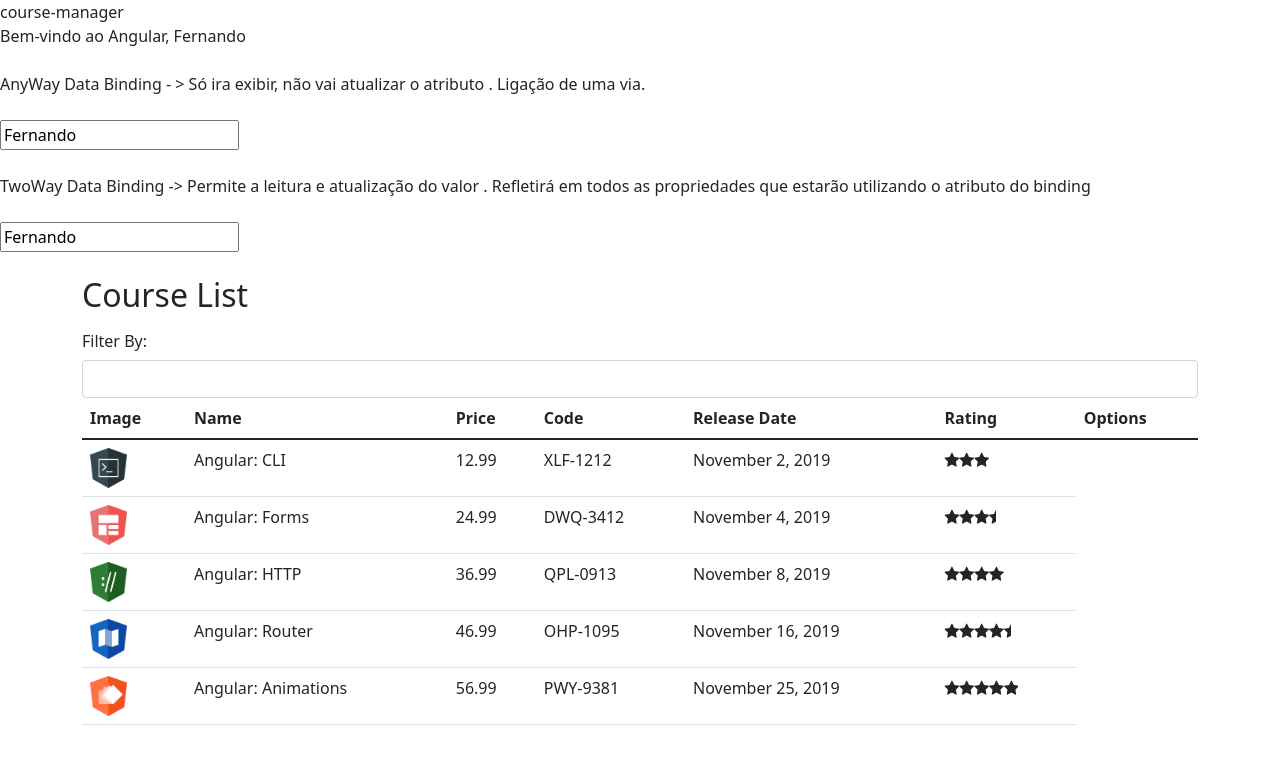
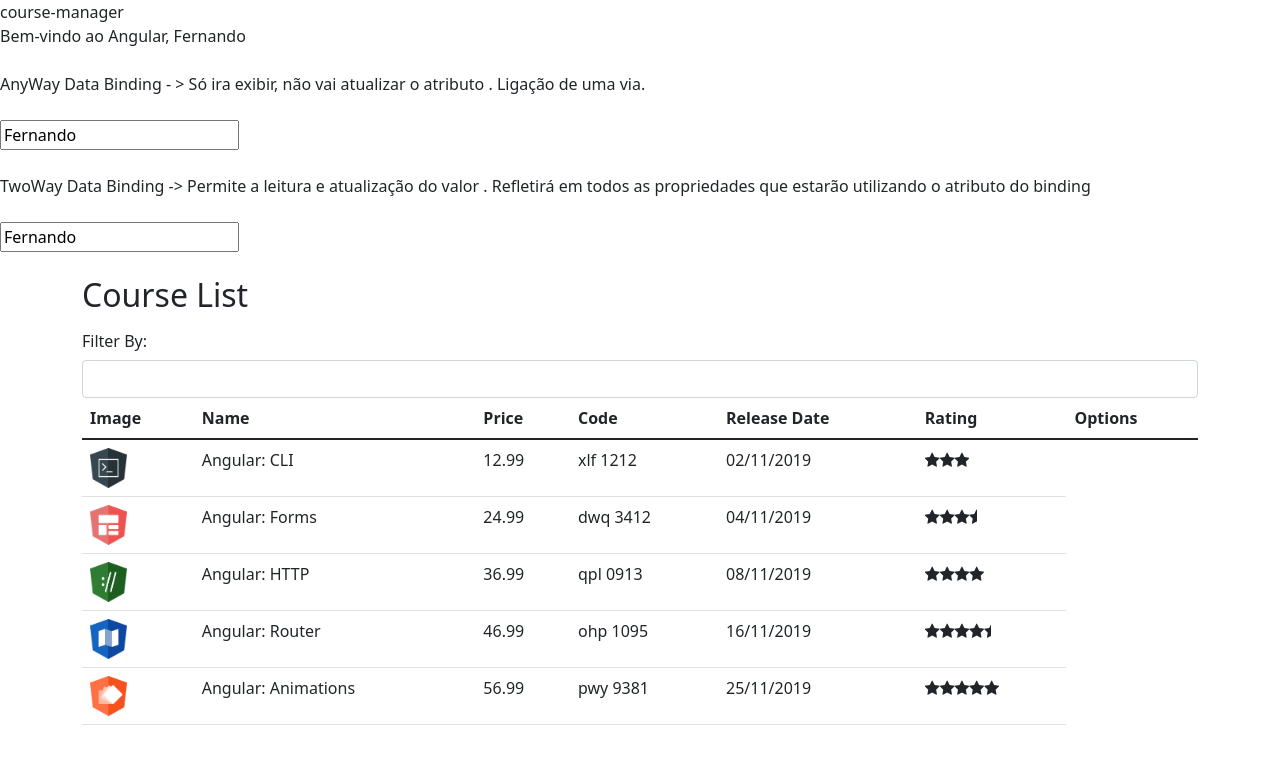
Before and after one commit to 740fernando/introducao-angular, an Angular app in the folder workspace/course-manager/: page / in a window 1280 px wide. Shown: the top 764 px of the page. Built offline with nearby package versions, Linux system fonts and the light colour scheme.

Commit message:
Transformando datas com Pipes

```diff
--- a/workspace/course-manager/src/app/app.module.ts
+++ b/workspace/course-manager/src/app/app.module.ts
@@ -1,15 +1,17 @@
-import { NgModule } from '@angular/core';
+import { NgModule, Pipe } from '@angular/core';
 import { BrowserModule } from '@angular/platform-browser';
 import { FormsModule } from '@angular/forms';
 import { AppComponent } from './app.component';
 import { CourseListComponent } from './courses/course-list.component';
 import { StarComponent } from './star/star.component';
+import { ReplacePipe } from './pipe/replace.pipe';
 
 @NgModule({
   declarations: [
     AppComponent,
     CourseListComponent,
-    StarComponent
+    StarComponent,
+    ReplacePipe
   ],
   imports: [
     BrowserModule,
--- a/workspace/course-manager/src/app/courses/course-list.component.html
+++ b/workspace/course-manager/src/app/courses/course-list.component.html
@@ -27,8 +27,8 @@
             <td><img [src]="course.imageUrl" height="30" height="40"></td>
             <td>{{course.name}}</td>
             <td>{{course.price}}</td>
-            <td>{{course.code}}</td>
-            <td>{{course.releaseDate}}</td>
+            <td>{{course.code | lowercase | replace: '-':' '}}</td>
+            <td>{{course.releaseDate | date : 'dd/MM/yyyy'}}</td>
             <td>
                 <app-star [rating]="course.rating"></app-star>
             </td>
--- /dev/null
+++ b/workspace/course-manager/src/app/pipe/replace.pipe.ts
@@ -0,0 +1,12 @@
+import { Pipe, PipeTransform } from "@angular/core";
+
+// Torna a classe elegivel para se tornar pipe
+@Pipe({
+    name: 'replace'
+})
+export class ReplacePipe implements PipeTransform {
+
+    transform(value: string, char: string, valueToReplace: string) {
+        return value.replace(char, valueToReplace);
+    }
+}
```
